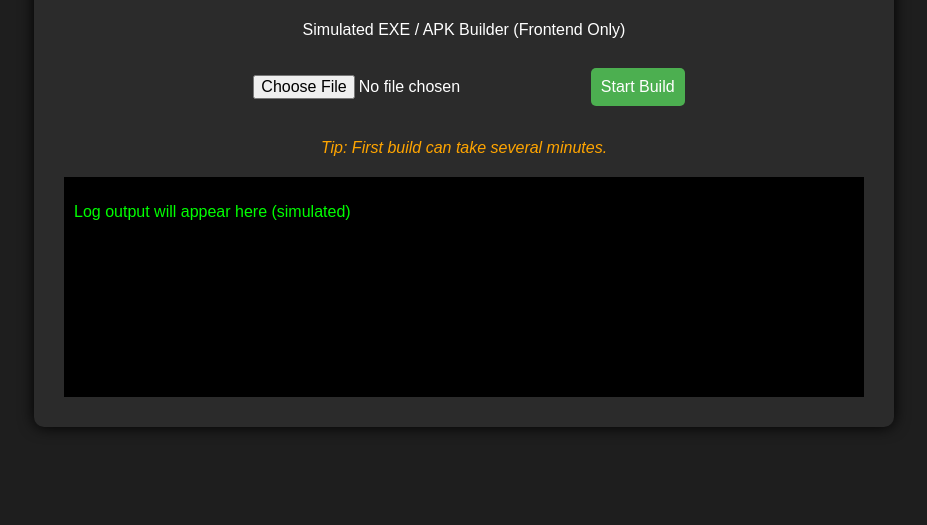
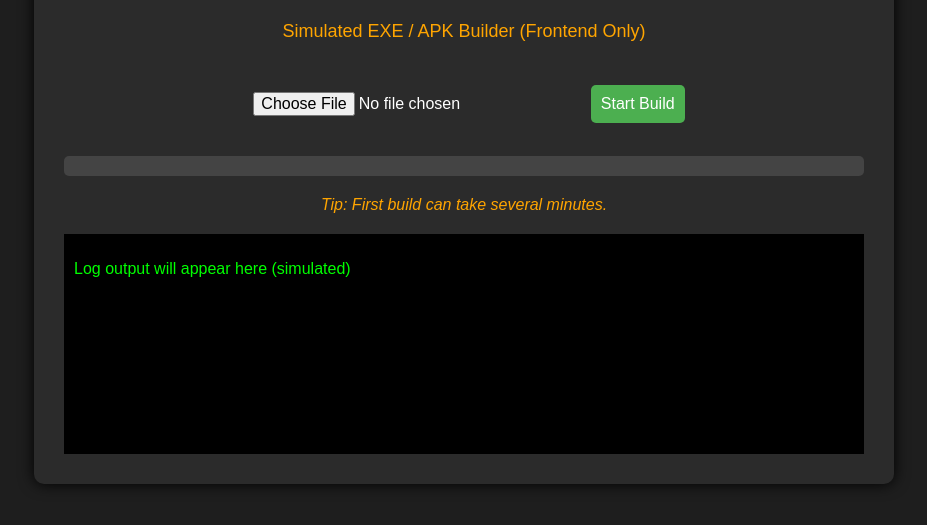
Before and after one commit to SlabyLol/PyCodeC-Web, a plain HTML site: page templates/index.html in a window 1280 px wide. Shown: the part 157-682 px from the top of the page, without its empty margins (176-1103 px from the left). Drawn offline with Linux system fonts and the light colour scheme; files that its build step writes are made by us from their sources; files whose address does not match are found by name.

Commit message:
Update style.css

```diff
--- a/static/style.css
+++ b/static/style.css
@@ -1,5 +1,5 @@
 body {
-    background-color: #1e1e1e; /* dunkelgrau */
+    background-color: #1e1e1e;
     color: white;
     font-family: Arial, sans-serif;
     text-align: center;
@@ -9,7 +9,7 @@ body {
 .container {
     max-width: 800px;
     margin: auto;
-    background-color: #2b2b2b; /* Container Hintergrund */
+    background-color: #2b2b2b;
     padding: 30px;
     border-radius: 10px;
     box-shadow: 0 0 15px #000;
@@ -18,6 +18,12 @@ body {
 h1 {
     color: cyan;
     font-size: 36px;
+}
+
+.subtitle {
+    color: orange;
+    font-size: 18px;
+    margin-bottom: 30px;
 }
 
 input, button {
@@ -38,6 +44,22 @@ button:hover {
     background-color: #45a049;
 }
 
+.progress-container {
+    width: 100%;
+    background-color: #444;
+    border-radius: 5px;
+    margin: 20px 0;
+    height: 20px;
+}
+
+.progress-bar {
+    height: 20px;
+    width: 0%;
+    background-color: #4CAF50;
+    border-radius: 5px;
+    transition: width 0.2s;
+}
+
 #tips-container {
     margin-top: 20px;
     font-style: italic;
```
